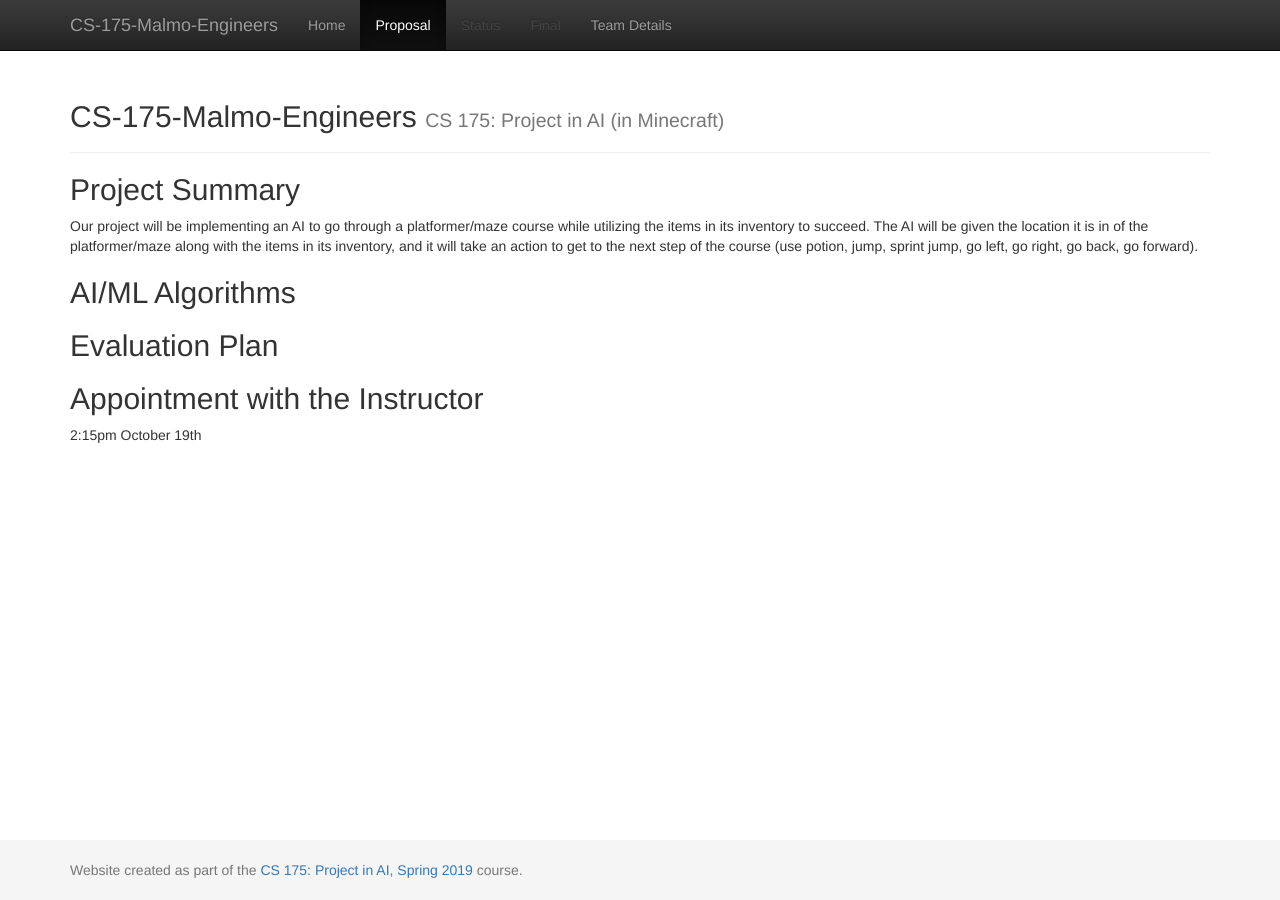
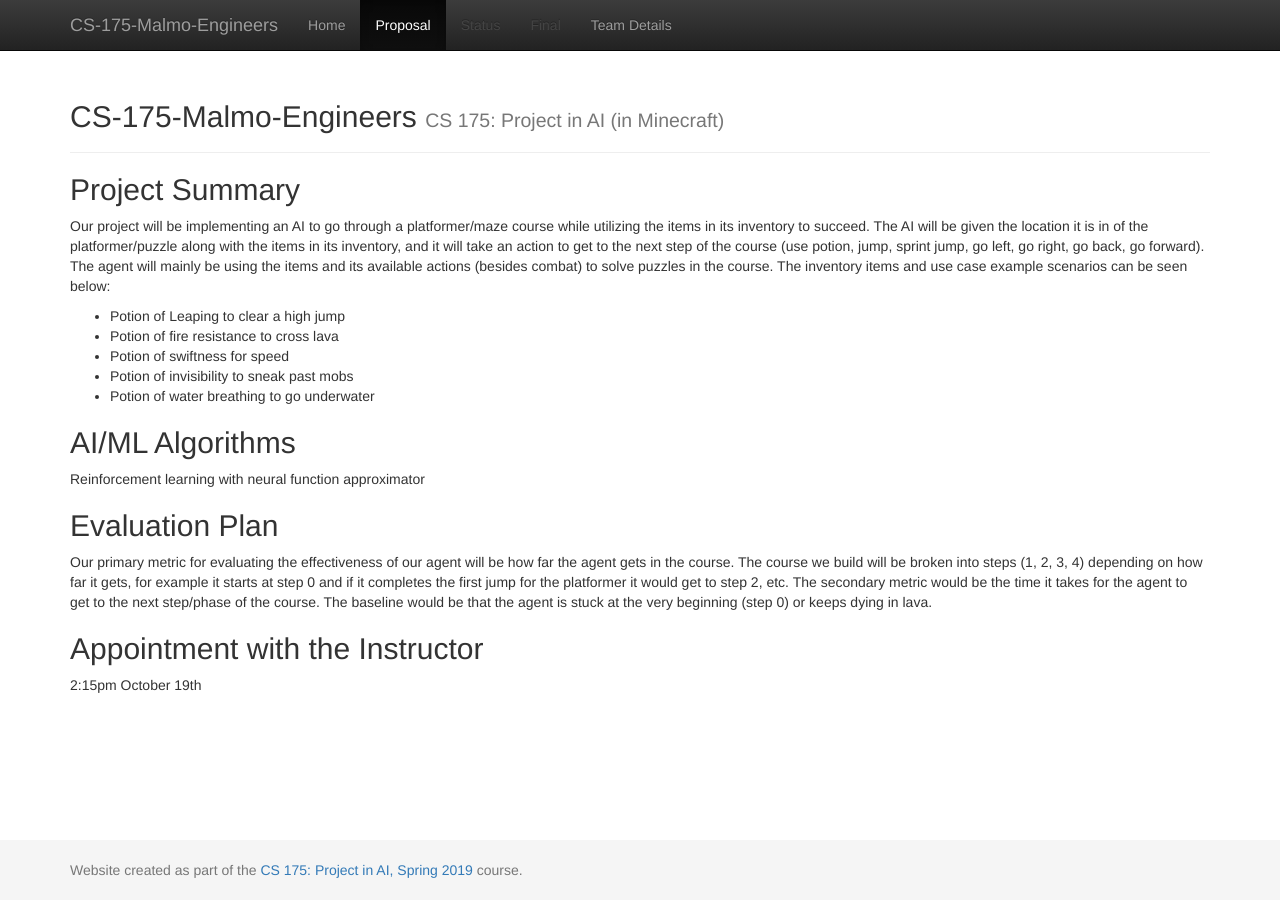
Before and after one commit to anguyen34/Tron-Researchers-CS175, a Jekyll site: the page built from docs/proposal.md, in a window 1280 px wide. Built offline with Jekyll 4.4.1, drawn with Linux system fonts in a browser that asks for light colours.

Commit message:
Update proposal.md

```diff
--- a/docs/proposal.md
+++ b/docs/proposal.md
@@ -4,11 +4,19 @@ title:	Proposal
 ---
 
 ## Project Summary
-Our project will be implementing an AI to go through a platformer/maze course while utilizing the items in its inventory to succeed. The AI will be given the location it is in of the platformer/maze along with the items in its inventory, and it will take an action to get to the next step of the course (use potion, jump, sprint jump, go left, go right, go back, go forward).
+Our project will be implementing an AI to go through a platformer/maze course while utilizing the items in its inventory to succeed. The AI will be given the location it is in of the platformer/puzzle along with the items in its inventory, and it will take an action to get to the next step of the course (use potion, jump, sprint jump, go left, go right, go back, go forward). The agent will mainly be using the items and its available actions (besides combat) to solve puzzles in the course.
+The inventory items and use case example scenarios can be seen below:
+  - Potion of Leaping to clear a high jump
+  - Potion of fire resistance to cross lava
+  - Potion of swiftness for speed
+  - Potion of invisibility to sneak past mobs
+  - Potion of water breathing to go underwater
 
 ## AI/ML Algorithms
+Reinforcement learning with neural function approximator
 
 ## Evaluation Plan
+Our primary metric for evaluating the effectiveness of our agent will be how far the agent gets in the course. The course we build will be broken into steps (1, 2, 3, 4) depending on how far it gets, for example it starts at step 0 and if it completes the first jump for the platformer it would get to step 2, etc. The secondary metric would be the time it takes for the agent to get to the next step/phase of the course. The baseline would be that the agent is stuck at the very beginning (step 0) or keeps dying in lava.
 
 ## Appointment with the Instructor
 2:15pm October 19th
```
